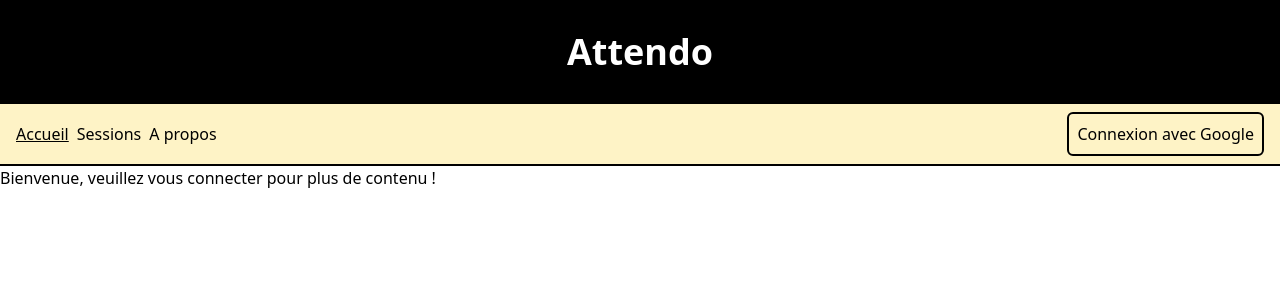
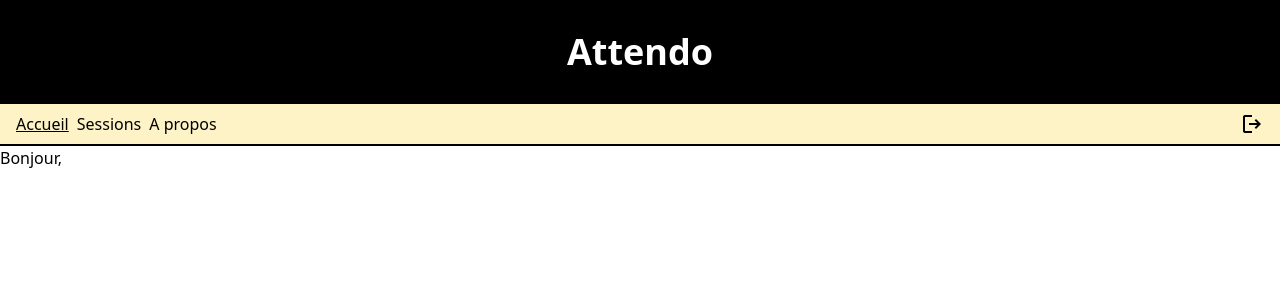
Before and after one commit to souhaibelh/Attendo, a Vue app in the folder attendo-g61610/: page / in a window 1280 px wide. Shown: the top 300 px of the page. Built offline with nearby package versions, Linux system fonts and the light colour scheme.

Commit message:
Fixed another issue related to how auth was woring, using then instead of async await

```diff
--- a/attendo-g61610/src/stores/authStore.js
+++ b/attendo-g61610/src/stores/authStore.js
@@ -41,7 +41,13 @@ export const useAuthStore = defineStore('auth', {
                 }
             });
 
-            this.getUser()
+            supabase.auth.getUser().then(({ data: { user }, error }) => {
+                if (user) {
+                    this.currentUser = user;
+                } else {
+                    this.currentUser = false;
+                }
+            });
         }
     }
 })
```
